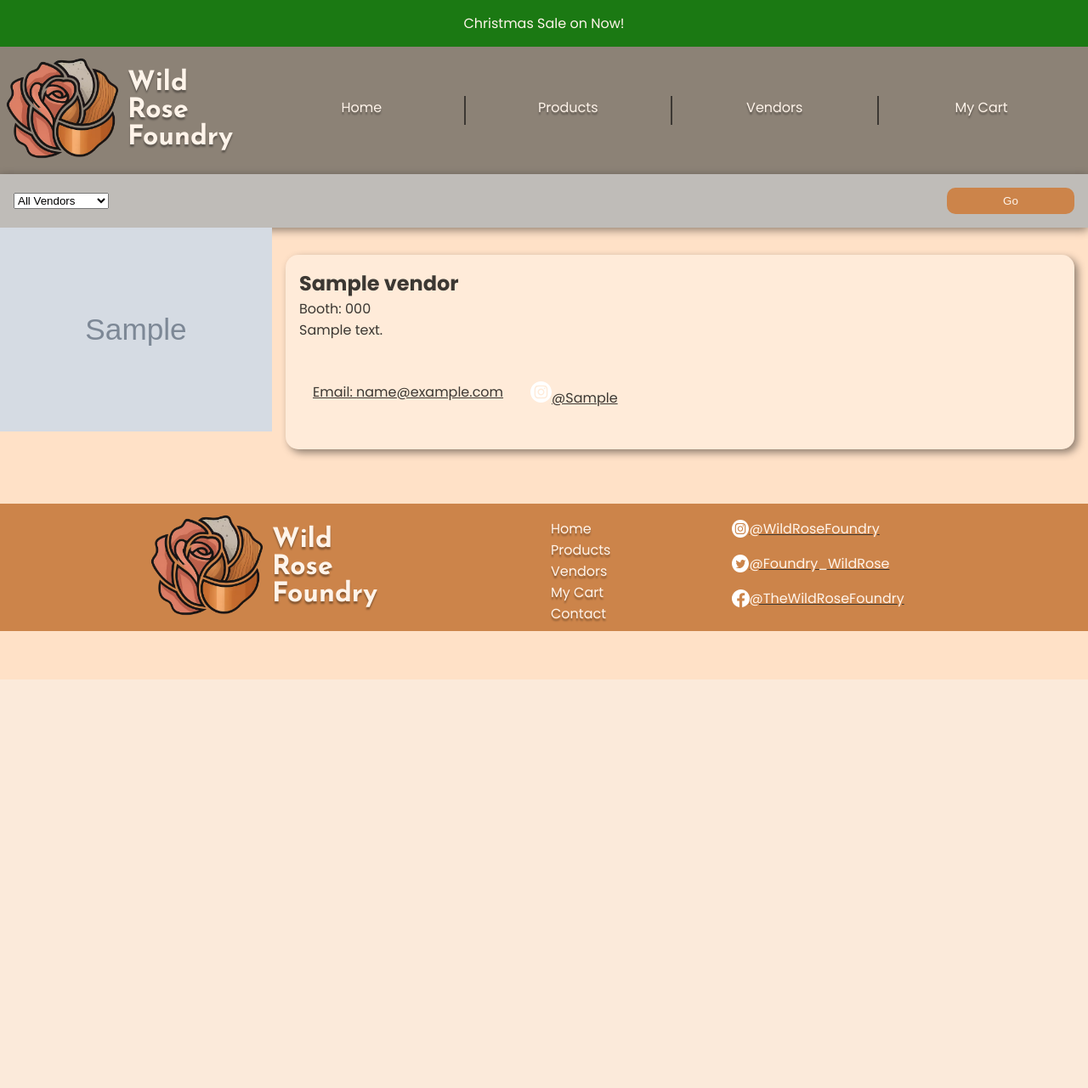
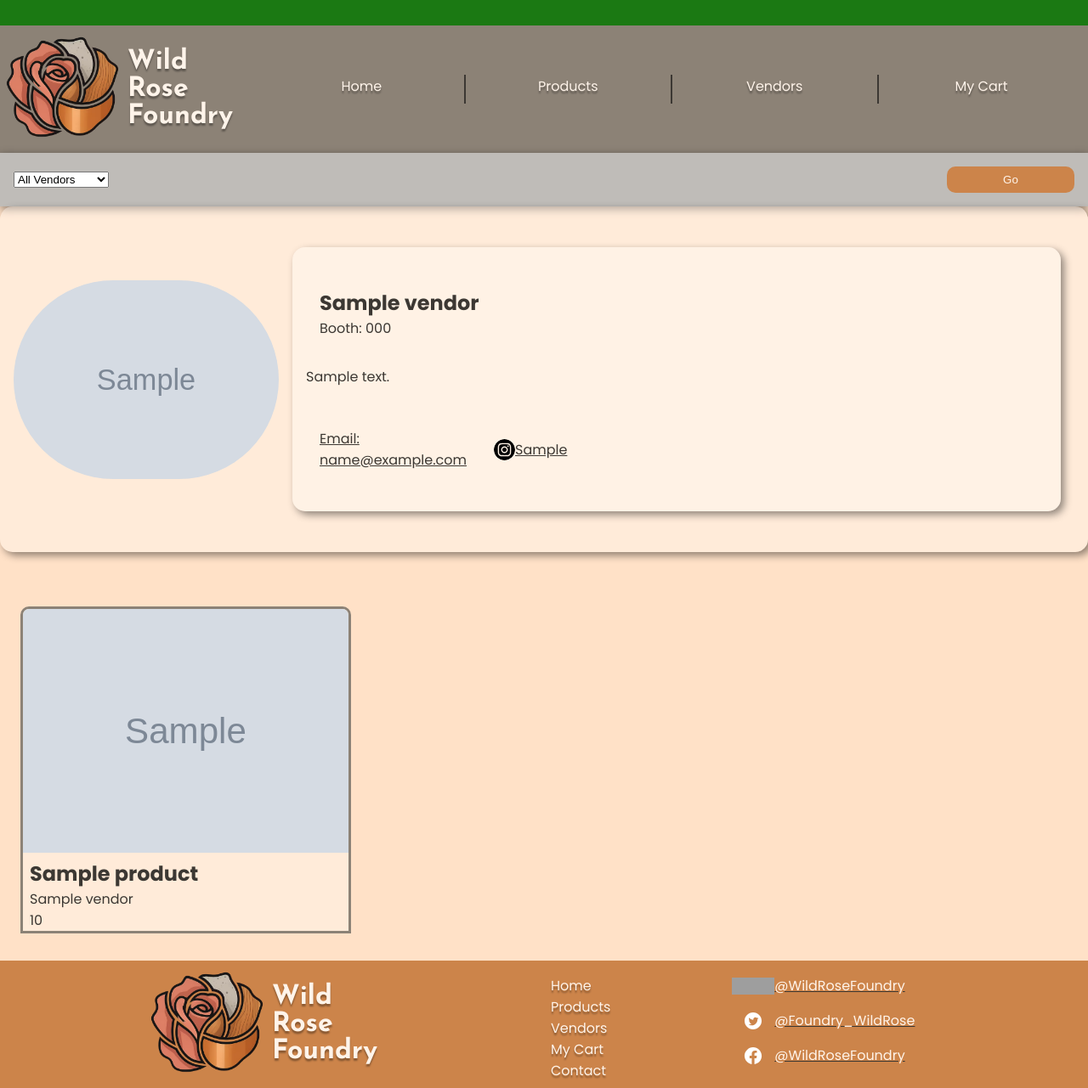
Before and after one commit to EuanFitz/wild-rose-foundry, a PHP site: page /vendors.php?id=1 in a window 1280 px wide. Shown: the whole page at 85% size. Before the commit the page ends 800 px from the top, so only its background shows below. Run offline with PHP 8.4, Linux system fonts and the light colour scheme; tables that the repository leaves empty or names only in its code hold one stand-in row (values such as "Sample post"); grey boxes marked "Sample" are stand-in pictures; some web fonts are replaced; grey boxes are pictures that could not be loaded.

Commit message:
I think im done

```diff
--- a/complete.php
+++ b/complete.php
@@ -8,7 +8,7 @@
     <meta charset="UTF-8">
     <meta name="viewport" content="width=device-width, initial-scale=1.0">
     <title>Order ID || WildRose.com</title>
-    <link rel="stylesheet" href="styles.css">
+    <?php include('includes/links.php');?>
 </head>
 <body>
    <?php
--- a/includes/footer.php
+++ b/includes/footer.php
@@ -17,9 +17,9 @@
         </nav>
         <div class="socials">
             <ul>
-                <li><img src="media/logos/instagramicon.svg" alt="">@WildRoseFoundry</li>
-                <li><img src="media/logos/twittericon.svg" alt="">@Foundry_WildRose</li>
-                <li><img src="media/logos/facebookicon.svg" alt="">@TheWildRoseFoundry</li>
+                <li><img src="media/logos/instagramicon.svg" width="50" height="50" alt="">@WildRoseFoundry</li>
+                <li><img src="media/logos/twittericon.svg" width="50" height="50" alt="">@Foundry_WildRose</li>
+                <li><img src="media/logos/facebookicon.svg" width="50" height="50" alt="">@WildRoseFoundry</li>
             </ul>
         </div>
     </div>
--- a/includes/header.php
+++ b/includes/header.php
@@ -1,5 +1,4 @@
 <header>
-    <p class="countdown" id="countdown">Christmas Sale on Now!</p>
     <div>
     <a class="brand" href="index.php">
         <img src="media/logos/wildrose-foundry-logo.avif" alt="">
--- /dev/null
+++ b/includes/links.php
@@ -0,0 +1,2 @@
+<link rel="stylesheet" href="styles.css">
+<link rel="icon" type="image/x-icon" href="media/logos/wildrose-foundry-favicon.png">
--- a/index.php
+++ b/index.php
@@ -13,7 +13,7 @@
     <link rel="stylesheet" href="styles.css">
     <link rel="shortcut icon" href="favicon.ico" type="image/x-icon">
     <title>Wild Rose Foundry || WildRose.com</title>
-    <link rel="stylesheet" href="styles.css">
+    <?php include('includes/links.php');?>
 </head>
 <body>
     <?php include('includes/header.php');?>
--- a/script/global.js
+++ b/script/global.js
@@ -1,3 +1,16 @@
+//Grab header
+const headerElement = document.querySelector('header');
+
+//Make countdown for progressive JS
+const countdown = document.createElement('p');
+countdown.classList.add('countdown');
+
+//Prepend at the start of header
+headerElement.prepend(countdown);
+
+//Default timer
+const tillMidnightMilli = 10000;
+
 function christmasCountdown(){
         const today = Temporal.Now.plainDateISO();
         const christmasThisYear = new Temporal.PlainDate(today.year, 12, 25);
@@ -7,13 +20,40 @@
 
         // Countdown either to this christmas or next christmas
         if(tillChristmas < 0){
-            countdown.innerText = `${tillNextChristmas} days till next christmas!`
+            countdown.innerText = `${tillNextChristmas} days till next Christmas`
         }else{
-            countdown.innerText = `${tillChristmas} days till christmas!`
+            countdown.innerText = `${tillChristmas} days till Christmas!`
     }
 }
-christmasCountdown();
+
+
+// Time till midnight
+function timeTillMidnight(){
+
+        const todayTime = Temporal.Now.plainDateTimeISO();
+
+        const midnight = todayTime.add({ days: 1}).with({
+            hour: 0,
+            minute: 0,
+            second: 0,
+            millisecond: 0,
+            nanosecond: 0,
+            microsecond: 0
+        });
+
+        tillMidnightMilli = todayTime.until(midnight).total({ unit: "milliseconds" });
+}
+
+//Midnight reset
+function updateAtMidnight() {
+    //Re run christmasCountDown
+    christmasCountdown();
+
+
+    timeTillMidnight();
+}
+
+updateAtMidnight();
 
 // Make it reload every 10 seconds
-setTimeout(function(){
-}, 10000);
+setTimeout(updateAtMidnight(),tillMidnightMilli);
--- a/stylehelp/index copy.html
+++ b/stylehelp/index copy.html
@@ -12,7 +12,6 @@
 </head>
 <body>
     <header>
-    <p id="countdown">Days till christmas</p>
     <div>
     <a class="brand" href="https://dev.interactivedesign.ca/~efitzpatrick/cprg309/final/index.php">
         <img src="./index_files/wildrose-foundry-logo.avif" alt="">
@@ -120,6 +119,7 @@
         </div>
     </div>
 </footer>
-<script src="/global.js"></script>
+<script src='https://cdn.jsdelivr.net/npm/temporal-polyfill@0.3.0/global.min.js'></script>
+<script src="/script/global.js"></script>
 <script src="/script/carousel.js"></script>
 </body></html>
--- a/stylehelp/vendors copy.html
+++ b/stylehelp/vendors copy.html
@@ -63,7 +63,7 @@
                     </a>
                         <div class="contact">
                             <p>Email: <a href="email">hello@prairieclayco.ca</a></p>
-                            <a href="https://www.instagram.com/prairieclayco/"><img src="media/logos/instagramicon.svg" alt="">@prairieclayco</a>
+                            <a href="https://www.instagram.com/prairieclayco/"></a>
                         </div>
                 </div>
             </section>
--- a/styles.css
+++ b/styles.css
@@ -166,6 +166,51 @@
 
 
 
+
+/* Card */
+.card{
+    background: var(--card);
+    border-radius: 15px;
+    box-shadow: var(--box-shadow);
+    padding: 1rem;
+}
+
+
+
+/* Product Page */
+       /* MAIN */
+.showproducts{
+    display: grid;
+    grid-template-columns: repeat(3, minmax(300px, 1fr));
+    gap: 2rem;
+    padding: 2rem 1.5rem;
+}
+
+        .showproducts a, form{
+            color: #3C3833;
+        }
+        .product{
+            border: 3px solid #8C8276;
+            width: 100%;
+            height: 100%;
+            border-radius: 10px 10px 0 0;
+            overflow: hidden;
+            background:#ffffff50;
+            transition: .2s ease-in;
+        }
+        .product:hover{
+            background: #00000020;
+            transform: scale(1.01);
+        }
+        .product > img{
+            max-width: 100%;
+            height: auto;
+        }
+        .product h2, .product p{
+            padding-left: .5rem;
+        }
+
+
 /* FORM Filters */
 .filters{
     background: #BFBCB8;
@@ -296,12 +341,23 @@
     grid-template-columns: 1fr 3fr;
     margin-bottom: 2rem;
 }
+.vendor a{
+    color: var(--darktext);
+    display: flex;
+    align-items: center;
+}
 .vendor div{
     margin: 2rem 1rem;
 }
 .vendor img{
     max-width: 100%;
     height: auto;
+    transition: .3s ease-in-out;
+    border-radius: 50vw;
+}
+.vendor img:hover{
+    background: #00000020;
+    transform:scale(1.01);
 }
 .contact img{
     width: 25px;
@@ -387,16 +480,6 @@
     padding: 1rem;
 }
 
-
-
-
-/* Card */
-.card{
-    background: var(--card);
-    border-radius: 15px;
-    box-shadow: var(--box-shadow);
-    padding: 1rem;
-}
 
 
 /* UNIVERSAL */
--- a/vendors.php
+++ b/vendors.php
@@ -6,6 +6,9 @@
 if(isset($_GET['id']) && $_GET['id'] !== ''){
     $vendor_id = $_GET['id'];
     $where .= " AND vendor_id = $vendor_id";
+
+    $productquery = "SELECT * FROM products where vendor_id = $vendor_id";
+    $productsql = mysqli_query($connection,$productquery);
 }
   ?>
 <!DOCTYPE html>
@@ -23,7 +26,7 @@
     }else{
         echo "Vendors";
         }?> || WildRose</title>
-    <link rel="stylesheet" href="styles.css">
+    <?php include('includes/links.php');?>
 </head>
 <body>
     <?php
@@ -46,22 +49,43 @@
         $vendoroptionsql = mysqli_query($connection,$query .= $where);
         while($vendor = mysqli_fetch_assoc($vendoroptionsql)){
             ?>
-            <section class="vendor">
+            <section class="vendor card">
             <a href="vendors.php?id=<?php echo $vendor['vendor_id'];?>"><img src="media/logos/<?php echo $vendor['logo']?>" alt="<?php echo $vendor['logo_alt'];?>" height="1024" width="1024"></a>
             <div class="card">
-                    <a href="vendors.php?id=<?php echo $vendor['vendor_id'];?>">
+                <div>
                     <h2><?php echo $vendor['name'];?></h2>
                     <p>Booth: <?php echo $vendor['booth_number'];?></p>
+                </div>
                     <p><?php echo $vendor['bio'];?></p>
-                    </a>
                     <div class="contact">
                         <p>Email: <a><?php echo $vendor['email'];?></a></p>
-                            <a href="https://www.instagram.com/<?php echo $vendor['instagram'];?>/"><img src="media/logos/instagramicon.svg" alt="">@<?php echo $vendor['instagram'];?></a>
+                        <a href="https://www.instagram.com/<?php echo $vendor['instagram'];?>/"><img src="media/logos/instagramiconblack.svg" width="50" height="50" alt=""><?php echo $vendor['instagram'];?></a>
                     </div>
                 </div>
             </section>
          <?php
         }
+        if(isset($vendor_id)){
+            echo '<section class="showproducts">';
+            while($product = mysqli_fetch_assoc($productsql)){
+            $prod_id = $product["product_id"];
+
+            $vendor_query = " SELECT v.* FROM `vendors` v JOIN `products` p ON v.vendor_id = p.vendor_id WHERE p.product_id = $prod_id ";
+            $vendorsql = mysqli_query($connection,$vendor_query);
+            $vendor = mysqli_fetch_assoc($vendorsql);
+            ?>
+        <a href="details.php?id=<?php echo $prod_id;?>">
+            <article class="product">
+                <img src="media/<?php echo $product["image"];?>" alt="<?php echo $product["img_alt"];?>" width="1024" height="1024" loading="lazy">
+                <h2><?php echo $product["name"];?></h2>
+                <p><?php echo $vendor['name']?></p>
+                <p><?php echo $product["price"];?></p>
+            </article>
+        </a>
+        <?php
+    }
+        }
+        echo "</section>";
          ?>
     </main>
     <?php
```
Also changed, not shown: other parts of styles.css (+53 -1 lines), details.php (+7 -3 lines), order.php (+7 -40 lines), products.php (+3 -46 lines), media/logos/instagramicon.svg (deleted), media/logos/instagramiconblack.svg (added), media/logos/wildrose-foundry-logo-favicon.png (added), 1 other file. Lines whose indentation alone changed are shown as unchanged.
